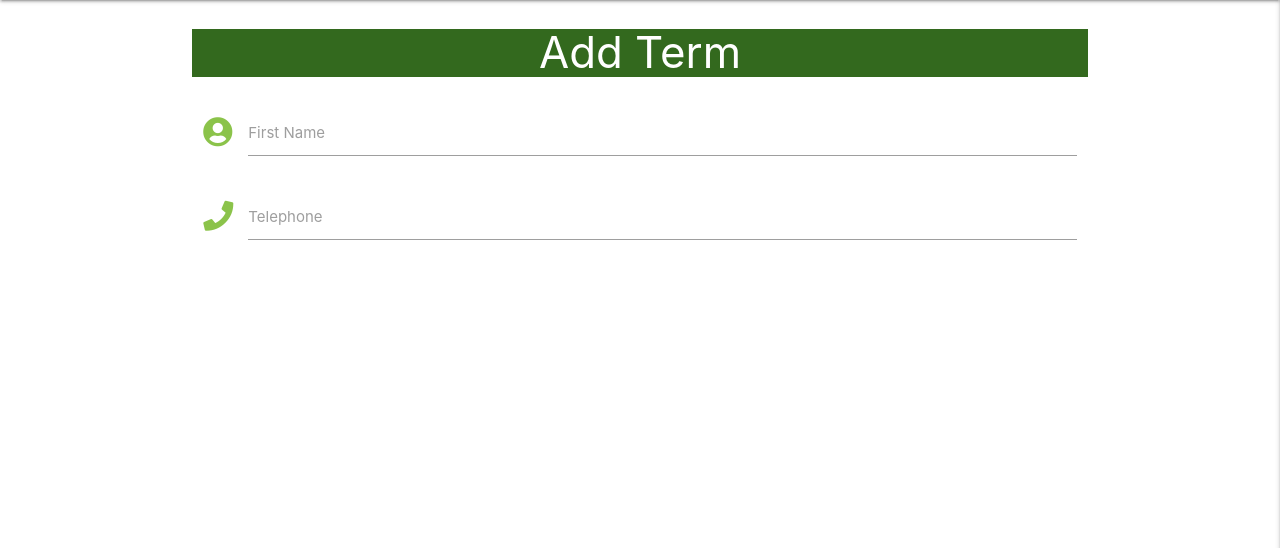
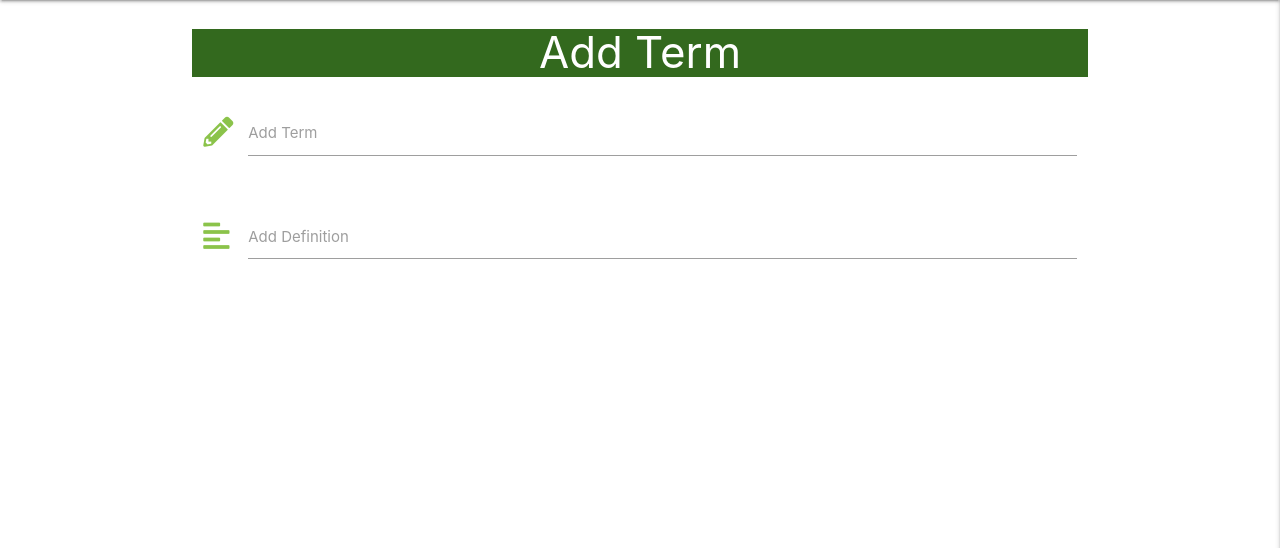
Before and after one commit to sruss07/MS03-Geodictionary, a Flask app: page /add_term in a window 1280 px wide. Shown: the part 64-612 px from the top of the page. Run offline with Flask 2, Linux system fonts and the light colour scheme; some libraries are stand-ins or nearby versions.

Commit message:
added term form input fields

```diff
--- a/templates/add_term.html
+++ b/templates/add_term.html
@@ -7,14 +7,18 @@
     <form class="col s12" method="POST" action="">
         <div class="row">
             <div class="input-field col s12">
-                <i class="fas fa-user-circle prefix light-green-text darken-4"></i>
-                <input id="icon_prefix" type="text" class="validate">
-                <label for="icon_prefix">First Name</label>
+                <i class="fas fa-pencil-alt prefix light-green-text darken-4">
+                </i>
+                <input id="term" name="term" minlength="2" maxlength="70"       type="text" class="validate" required>
+                <label for="term">Add Term</label>
             </div>
+        </div>
+        <div class="row">
             <div class="input-field col s12">
-                <i class="fas fa-phone prefix light-green-text darken-4"></i>
-                <input id="icon_telephone" type="tel" class="validate">
-                <label for="icon_telephone">Telephone</label>
+                <i class="fas fa-align-left prefix light-green-text darken-4">
+                </i>
+                    <textarea id="definition" name="definition" minlength="5" maxlength="750"  class="materialize-textarea validate" required></textarea>
+                <label for="definition">Add Definition</label>
             </div>
         </div>
     </form>
```
